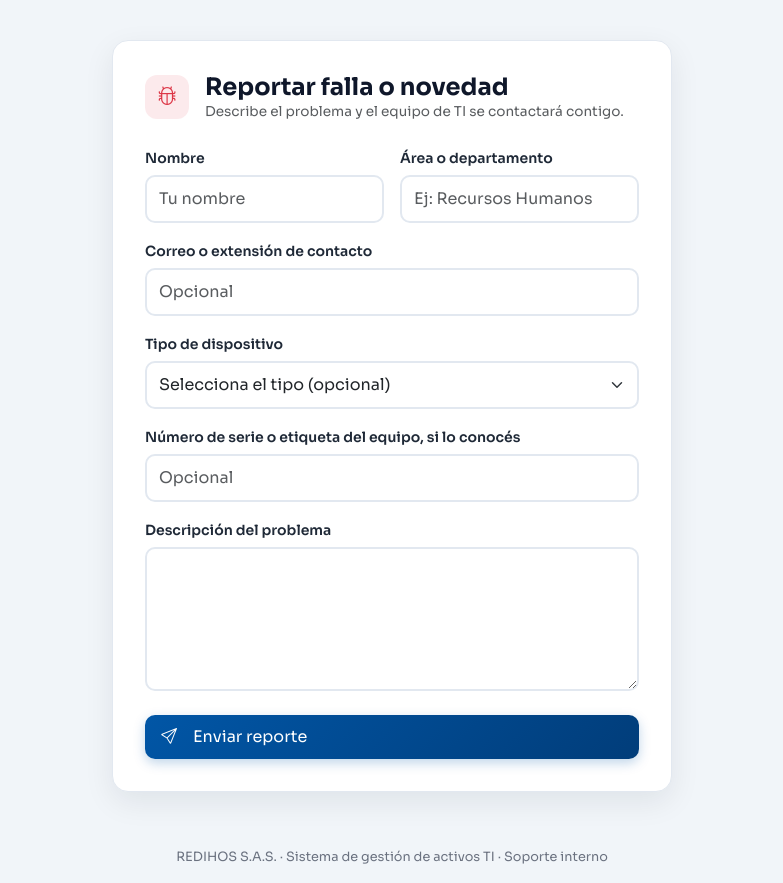
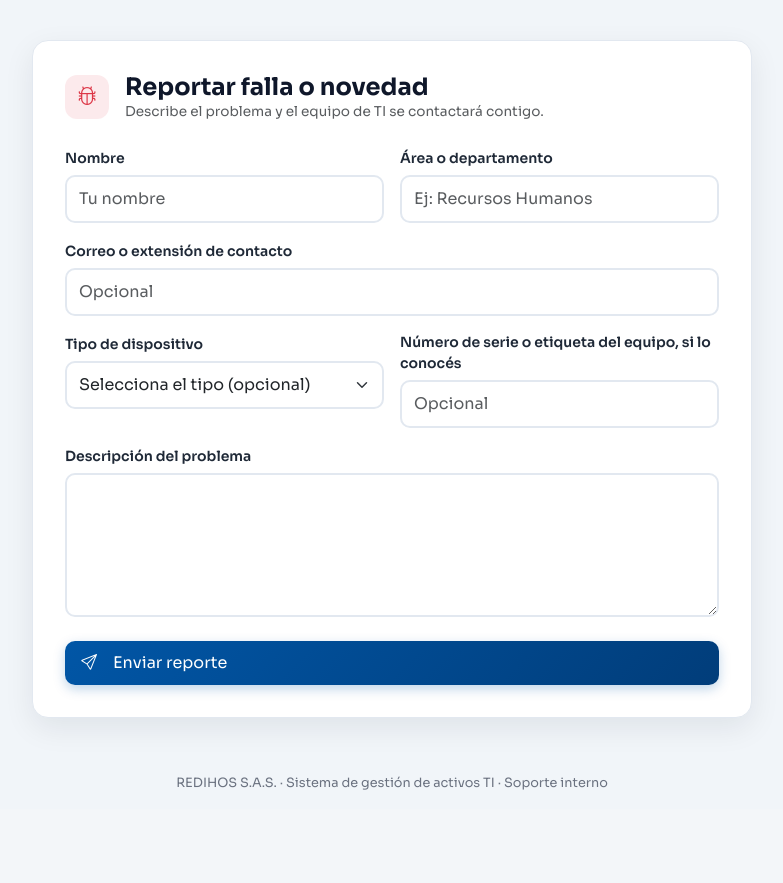
Before and after one commit to b41r0nn/SysAdmin, a Django app: page /soporte/reportar-publico/ in a window 1280 px wide. Shown: the part 110-993 px from the top of the page, without its empty margins (248-1031 px from the left). After the commit the page ends 900 px from the top, so only its background shows below. Run offline with Django 4.2, Linux system fonts and the light colour scheme; parts of the project's set-up code (start-up, migrations or seed data) failed here and were passed over.

Commit message:
style(soporte): amplía tarjeta del formulario público a 720px y acomoda tipo de dispositivo/nº de serie en una fila

```diff
--- a/backend/soporte/templates/soporte/reporte_publico.html
+++ b/backend/soporte/templates/soporte/reporte_publico.html
@@ -29,7 +29,7 @@
       .pub-main { flex: 1; display: flex; align-items: flex-start; justify-content: center; padding: 40px 16px; }
       .pub-card {
         width: 100%;
-        max-width: 560px;
+        max-width: 720px;
         background: var(--sa-card-bg, #fff);
         border: 1px solid var(--sa-border, #e2e8f0);
         border-radius: var(--sa-radius-lg, 16px);
@@ -97,12 +97,12 @@
             {{ form.contacto }}
             {% if form.contacto.errors %}<div class="invalid-feedback d-block">{{ form.contacto.errors|join:", " }}</div>{% endif %}
           </div>
-          <div class="col-12">
+          <div class="col-md-6">
             <label class="form-label fw-semibold">Tipo de dispositivo</label>
             {{ form.tipo_dispositivo }}
             {% if form.tipo_dispositivo.errors %}<div class="invalid-feedback d-block">{{ form.tipo_dispositivo.errors|join:", " }}</div>{% endif %}
           </div>
-          <div class="col-12">
+          <div class="col-md-6">
             <label class="form-label fw-semibold">Número de serie o etiqueta del equipo, si lo conocés</label>
             {{ form.numero_serie_etiqueta }}
             {% if form.numero_serie_etiqueta.errors %}<div class="invalid-feedback d-block">{{ form.numero_serie_etiqueta.errors|join:", " }}</div>{% endif %}
```
